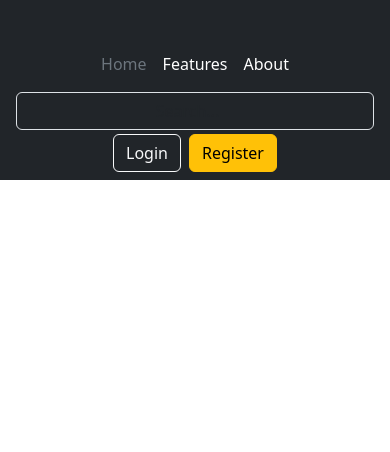
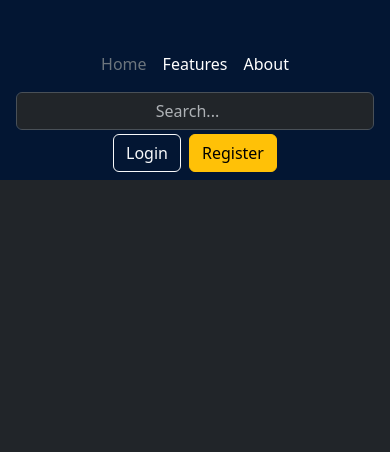
Before and after one commit to aidschbe/EatTogether, a PHP site: page / in a window 390 px wide. Shown: the top 452 px of the page. Run offline with PHP 8.4, Linux system fonts and the light colour scheme; data that the repository does not hold is empty.

Commit message:
fixed user card responsiveness on main page, changed to dark mode

```diff
--- a/components/header.php
+++ b/components/header.php
@@ -3,7 +3,7 @@ include_once("components/session.php");
 include_once("components/imports.php");
 ?>
 
-<header class="static-top p-1 mb-4 text-bg-dark">
+<header class="static-top p-1 mb-4 bg-primary-subtle">
     <div class="container">
         <div class="d-flex flex-wrap align-items-center justify-content-center justify-content-lg-start">
             <a href="/" class="d-flex align-items-center mb-2 mb-lg-0 text-white text-decoration-none">
--- a/index.php
+++ b/index.php
@@ -16,11 +16,11 @@
 
 </head>
 
-<body>
+<body data-bs-theme="dark">
 
   <?php include_once("components/header.php"); ?>
 
-  <div class="container text-center">
+  <div class="container-fluid text-center m-5">
 
     <div class="row gy-3">
 
@@ -31,8 +31,8 @@
       foreach ($users as $user) {
 
         echo '
-          <div class="col-3">
-            <div class="card card-index overflow-auto py-3">
+          <div class="col-auto">
+            <div class="card card-index overflow-auto bg-info-subtle">
               <img class="card-img-top img-fluid img-public mb-2" src="' . $user->picture . '" alt="Title">
               <h4 class="card-title">' . $user->screenName . '</h4>
               <div class="card-body overflow-auto">
```
